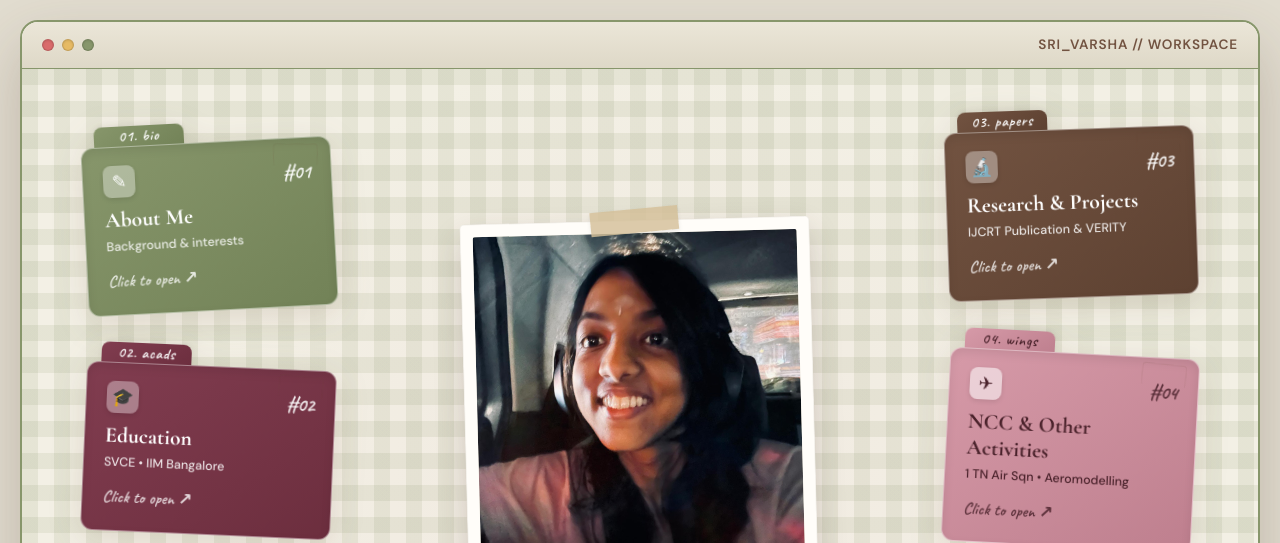
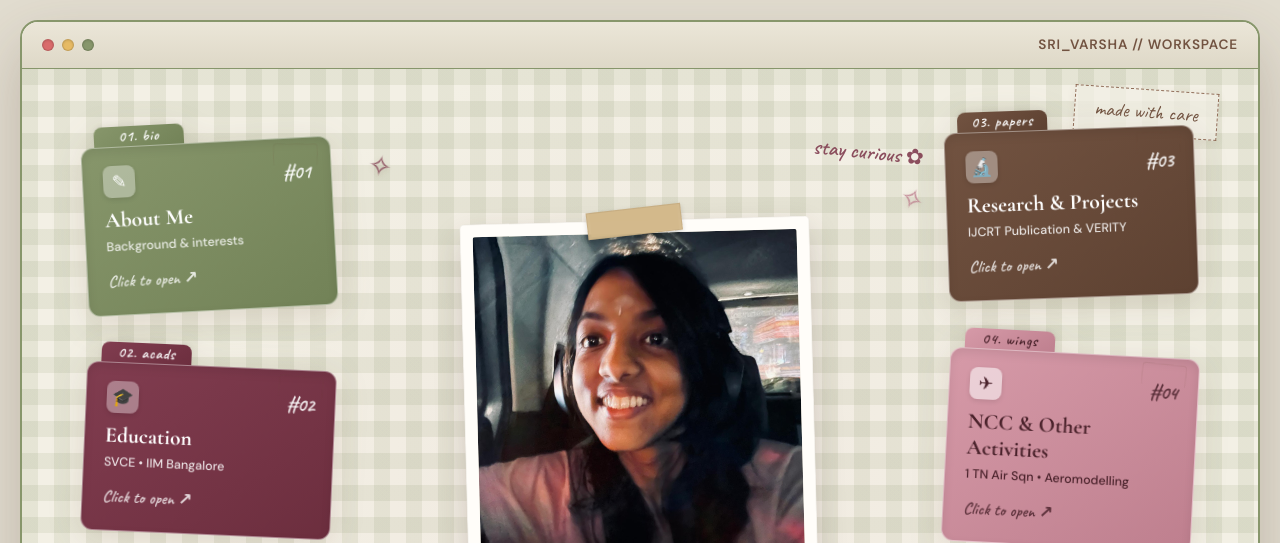
Before and after one commit to siasa-295/srivarsha-portfolio, a plain HTML site: page index.html in a window 1280 px wide. Shown: the top 543 px of the page. Drawn offline with nearby package versions, Linux system fonts and the light colour scheme.

Commit message:
Update index.html

```diff
--- a/index.html
+++ b/index.html
@@ -35,6 +35,20 @@
 
       <!-- Desktop Surface Canvas with Cream & Sage Gingham -->
       <div class="desktop-canvas">
+
+<!-- SCRAPBOOK DECORATIONS -->
+<div class="scrapbook-sticker sticker-star star-1">✧</div>
+<div class="scrapbook-sticker sticker-star star-2">✦</div>
+<div class="scrapbook-sticker sticker-star star-3">◇</div>
+<div class="scrapbook-sticker sticker-star star-4">✧</div>
+
+<div class="scrapbook-note note-one">little things matter ♡</div>
+<div class="scrapbook-note note-two">stay curious ✿</div>
+
+<div class="scrapbook-sticker sticker-tape-corner">
+  made with care
+</div>
+
         <div class="ripple-background"></div>
 
         <!-- Main Desktop Workspace: Folders Flanking Central Portrait -->
@@ -103,6 +117,7 @@
 <section class="hero-centerpiece" aria-label="Personal portrait and introduction">
 
   <div class="central-portrait-card">
+    <div class="polaroid-tape"></div>
     <div class="portrait-photo-container">
       <img src="portrait.jpg"
            alt="Portrait of Sri Varsha S"
```
